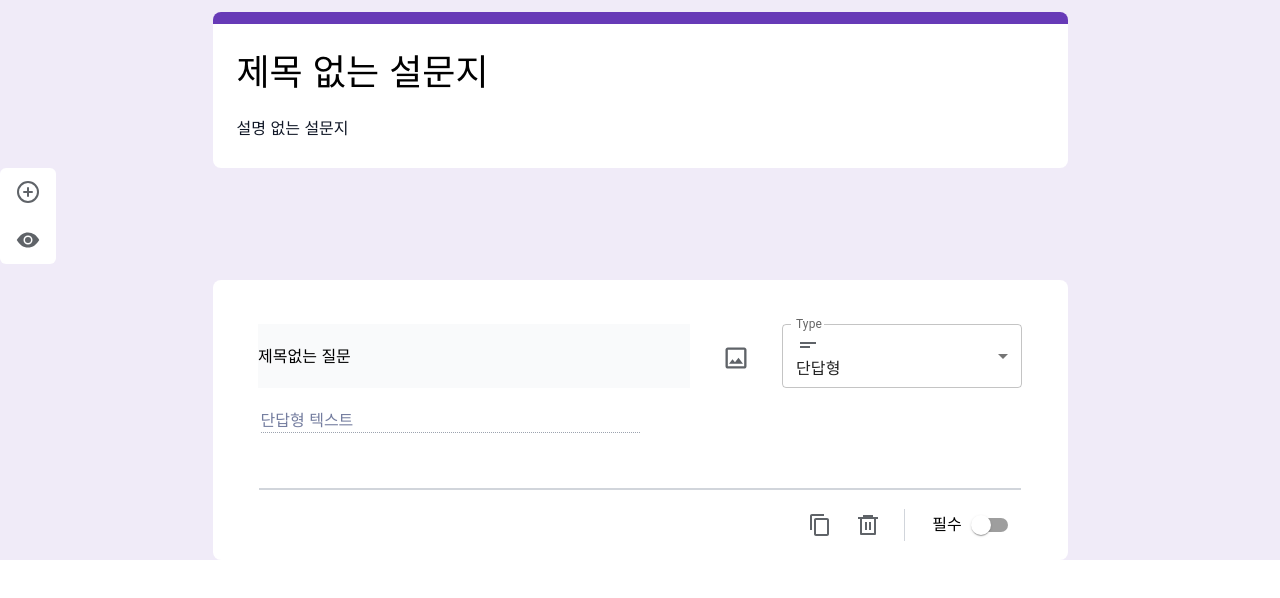
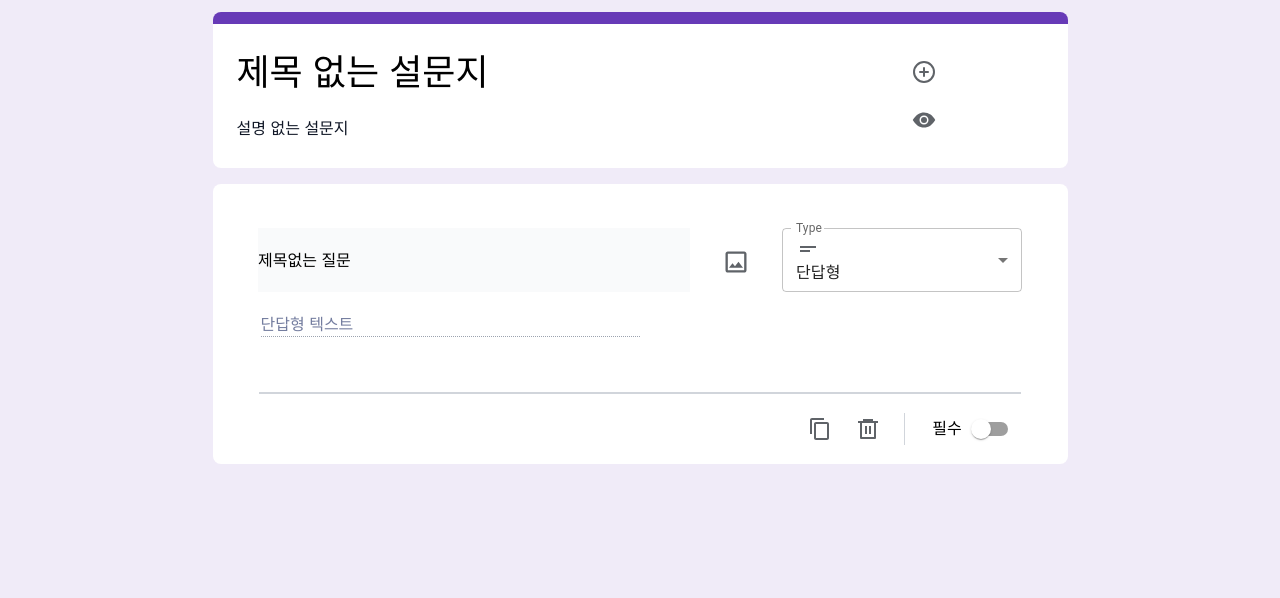
Before and after one commit to FordangIT/google_survey, a React (Create React App) app: page / in a window 1280 px wide. Shown: the top 598 px of the page. Built offline with nearby package versions, Linux system fonts and the light colour scheme.

Commit message:
feat: 메인 구조 변경

```diff
--- a/src/pages/Main.tsx
+++ b/src/pages/Main.tsx
@@ -3,9 +3,13 @@ import Question from "../components/Main/Question";
 import AddPreview from "../components/Main/AddPreview";
 const Main = () => {
   return (
-    <div className="w-screen h-100% bg-light-purple ">
-      <Title />
-      <AddPreview />
+    <div className="w-screen min-h-screen bg-light-purple ">
+      <div className="position">
+        <Title />
+        <div className="absolute top-12 right-[20.5rem]">
+          <AddPreview />
+        </div>
+      </div>
       <Question />
     </div>
   );
```
